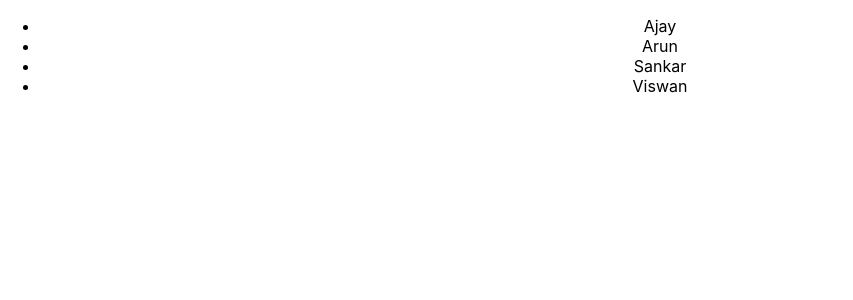
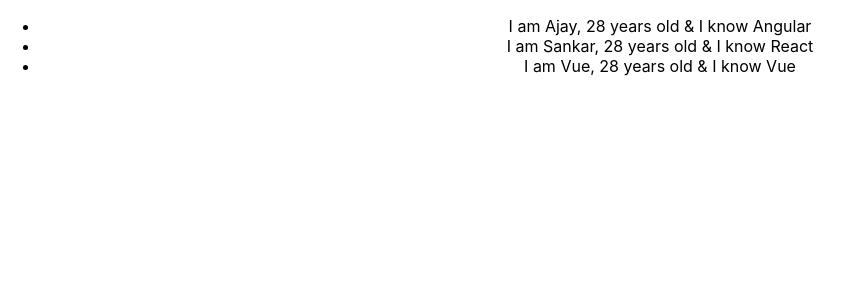
Before and after one commit to ajaykumar-bg/react-hello-world, a React (Create React App) app: page / in a window 1280 px wide. Shown: the top 300 px of the page, without its empty margins (0-853 px from the left). Built offline with nearby package versions, Linux system fonts and the light colour scheme.

Commit message:
Rendering a list

```diff
--- a/src/components/NameList.js
+++ b/src/components/NameList.js
@@ -1,10 +1,15 @@
 import React from 'react'
+import Person from './Person'
 
 function NameList() {
-    const names = ['Ajay', 'Arun', 'Sankar', 'Viswan'];
-    const nameList = names.map(name => <li key={name}>{name}</li>)
+    const persons = [
+        {id: 1, name: 'Ajay', age: 28, skill: 'Angular'},
+        {id: 2, name: 'Sankar', age: 28, skill: 'React'},
+        {id: 3, name: 'Vue', age: 28, skill: 'Vue'}
+    ];
+    const personList = persons.map(person => <Person key={person.id} person={person}></Person>)
   return (
-    <ul>{nameList}</ul>
+    <ul>{personList}</ul>
   )
 }
 
--- /dev/null
+++ b/src/components/Person.js
@@ -0,0 +1,9 @@
+import React from 'react'
+
+function Person({person}) {
+  return (
+    <li>I am {person.name}, {person.age} years old & I know {person.skill}</li>
+  )
+}
+
+export default Person
```
